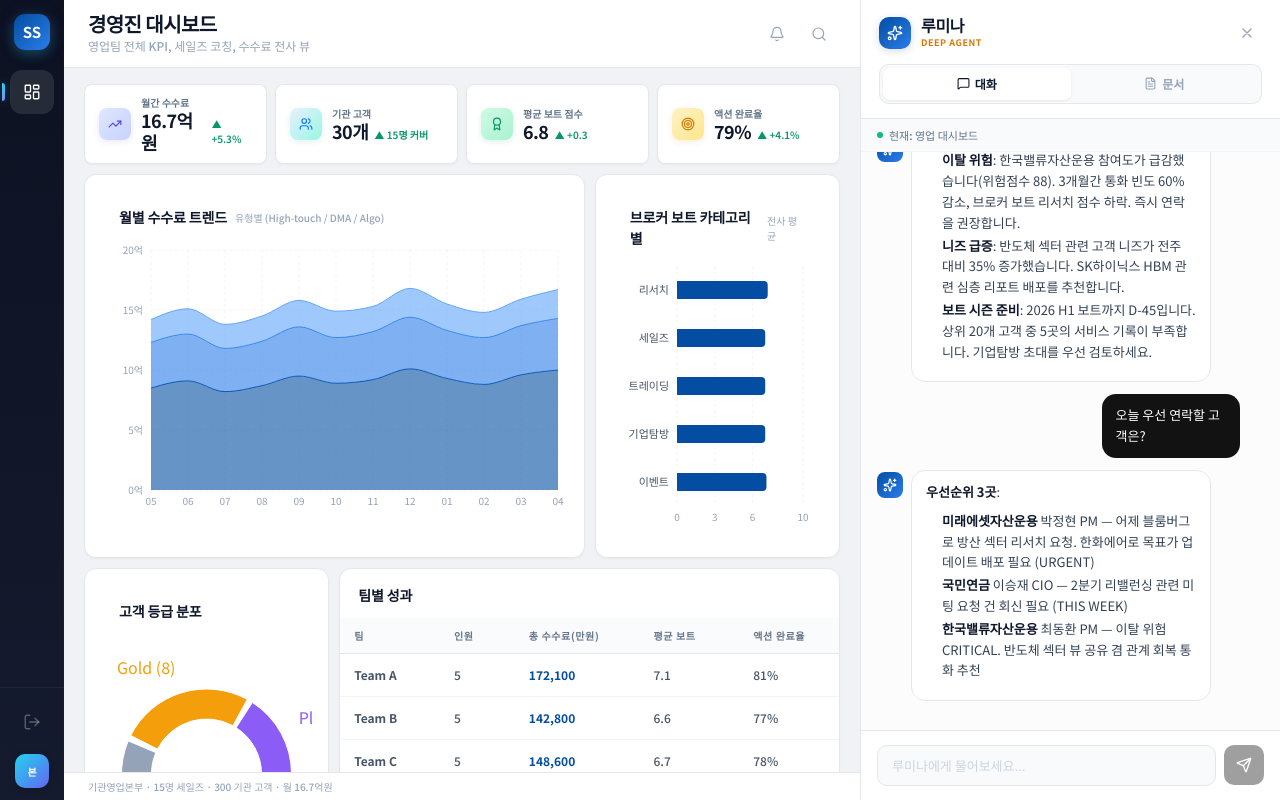
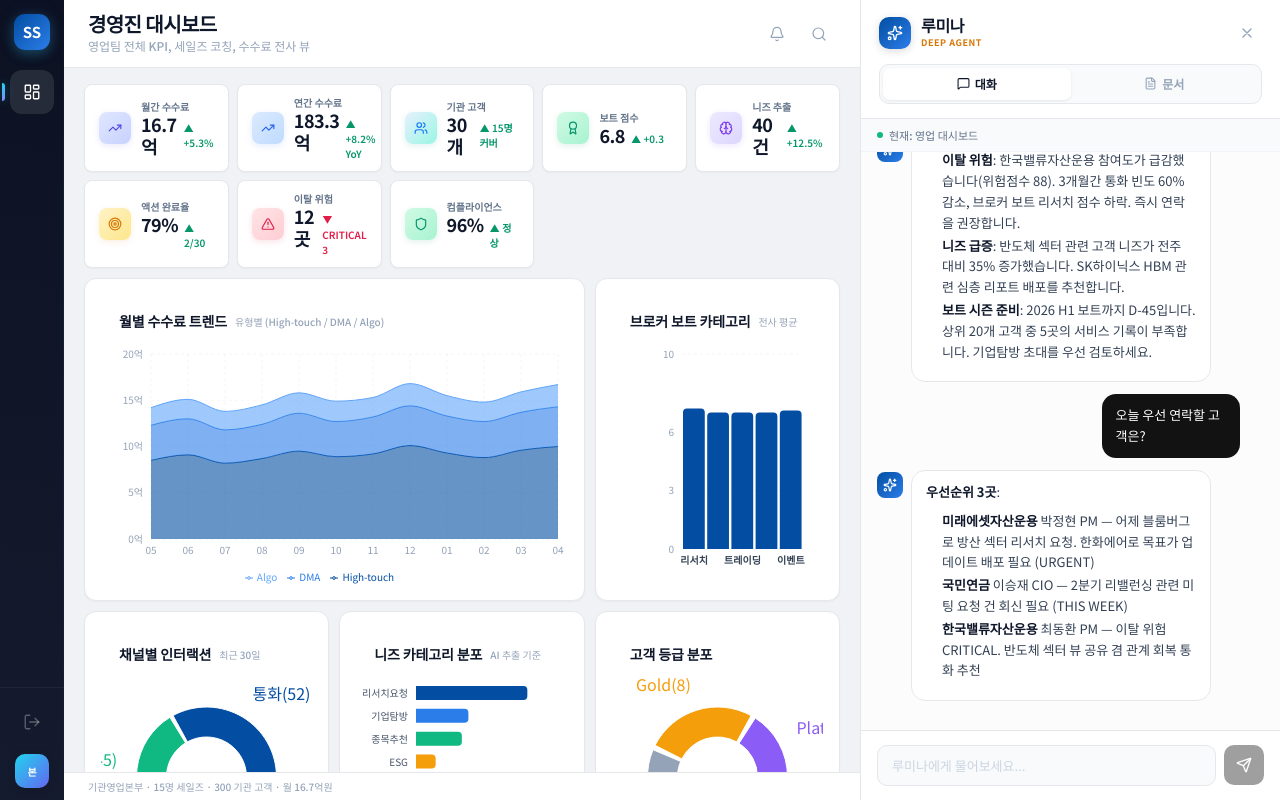
Before and after one commit to sjhwang-dotcom/samsung-securities-crm, a React (Vite) app: page /exec in a window 1280 px wide. Built offline with nearby package versions, Linux system fonts and the light colour scheme.

Commit message:
Executive dashboard: 8 KPIs, channel/needs/tier charts, risk table, competitor intel, deal pipeline
Co-Authored-By: Claude Opus 4.6 (1M context) <noreply@anthropic.com>

```diff
--- a/src/pages/ExecDashboard.tsx
+++ b/src/pages/ExecDashboard.tsx
@@ -1,12 +1,12 @@
-import { BarChart, Bar, XAxis, YAxis, CartesianGrid, Tooltip, ResponsiveContainer, AreaChart, Area, PieChart, Pie, Cell } from 'recharts'
-import { TrendingUp, Users, Award, Target } from 'lucide-react'
-import { salespeople, institutions, commissions, brokerVoteCategoryAvg, tierDistribution } from '../data/mockData'
-import { KpiCard, Card, CardHeader, DataTable } from '../components/ui'
+import { BarChart, Bar, XAxis, YAxis, CartesianGrid, Tooltip, ResponsiveContainer, AreaChart, Area, PieChart, Pie, Cell, Legend } from 'recharts'
+import { TrendingUp, Users, Award, Target, AlertTriangle, Brain, Shield } from 'lucide-react'
+import { salespeople, institutions, commissions, brokerVoteCategoryAvg, tierDistribution, atRiskClients, clientNeeds, actionItems, interactions, deals, competitorMentions } from '../data/mockData'
+import { KpiCard, Card, CardHeader, StatusBadge, DataTable } from '../components/ui'
 import type { Column } from '../components/ui'
 
 const tooltipStyle = { borderRadius: 10, fontSize: 11, border: '1px solid rgba(0,0,0,0.06)', boxShadow: '0 8px 24px -4px rgba(0,0,0,0.12)' }
 
-// Commission trend data
+// Commission trend
 const commissionTrend = commissions.map(c => ({
   month: c.month.slice(5),
   total: c.total,
@@ -15,115 +15,202 @@ const commissionTrend = commissions.map(c => ({
   algo: c.byType.algo,
 }))
 
-// Salesperson performance sorted by commission
+// Salesperson ranking
 const salesRanking = [...salespeople].sort((a, b) => b.monthlyCommission - a.monthlyCommission)
 
 // Team performance
 const teamPerf = (() => {
-  const teams: Record<string, { members: number; commission: number; avgVote: number; avgCompletion: number }> = {}
+  const teams: Record<string, { members: number; commission: number; avgVote: number; avgCompletion: number; needs: number; clients: number }> = {}
   salespeople.forEach(s => {
-    if (!teams[s.team]) teams[s.team] = { members: 0, commission: 0, avgVote: 0, avgCompletion: 0 }
+    if (!teams[s.team]) teams[s.team] = { members: 0, commission: 0, avgVote: 0, avgCompletion: 0, needs: 0, clients: 0 }
     teams[s.team].members++
     teams[s.team].commission += s.monthlyCommission
     teams[s.team].avgVote += s.avgBrokerVoteScore
     teams[s.team].avgCompletion += s.actionCompletionRate
+    teams[s.team].needs += s.needsExtracted
+    teams[s.team].clients += s.clientCount
   })
   return Object.entries(teams).map(([name, d]) => ({
-    name,
-    members: d.members,
-    commission: d.commission,
+    name, members: d.members, commission: d.commission, clients: d.clients, needs: d.needs,
     avgVote: +(d.avgVote / d.members).toFixed(1),
     avgCompletion: +(d.avgCompletion / d.members).toFixed(0),
   }))
 })()
 
+// Channel distribution (interactions by type)
+const channelDist = (() => {
+  const map: Record<string, number> = {}
+  interactions.forEach(i => { map[i.type] = (map[i.type] || 0) + 1 })
+  const colors: Record<string, string> = { '통화': '#034EA2', '미팅': '#10B981', '블룸버그': '#F59E0B', '이메일': '#8B5CF6', '기업탐방': '#F43F5E', '리서치배포': '#06B6D4' }
+  return Object.entries(map).sort((a, b) => b[1] - a[1]).map(([name, value]) => ({ name, value, color: colors[name] || '#94A3B8' }))
+})()
+
+// Needs by category
+const needsByCat = (() => {
+  const map: Record<string, number> = {}
+  clientNeeds.forEach(n => { map[n.category] = (map[n.category] || 0) + 1 })
+  const colors = ['#034EA2', '#2B7DE9', '#10B981', '#F59E0B', '#F43F5E', '#8B5CF6', '#06B6D4']
+  return Object.entries(map).sort((a, b) => b[1] - a[1]).map(([name, value], i) => ({ name, value, color: colors[i % colors.length] }))
+})()
+
+// Competitor threat summary
+const competitorSummary = (() => {
+  const map: Record<string, { total: number; high: number }> = {}
+  competitorMentions.forEach(m => {
+    if (!map[m.competitorName]) map[m.competitorName] = { total: 0, high: 0 }
+    map[m.competitorName].total++
+    if (m.threatLevel === 'High') map[m.competitorName].high++
+  })
+  return Object.entries(map).sort((a, b) => b[1].total - a[1].total).map(([name, d]) => ({ name, ...d }))
+})()
+
 const salesColumns: Column[] = [
-  { key: 'name', label: '이름', width: '15%', render: (r: any) => <span style={{ fontWeight: 600 }}>{r.name}</span> },
-  { key: 'team', label: '팀', width: '10%' },
-  { key: 'clientCount', label: '담당 고객', width: '10%' },
-  { key: 'monthlyCommission', label: '월 수수료(만원)', width: '15%', render: (r: any) => (
+  { key: 'name', label: '이름', width: '12%', render: (r: any) => <span style={{ fontWeight: 600 }}>{r.name}</span> },
+  { key: 'team', label: '팀', width: '8%' },
+  { key: 'clientCount', label: '고객', width: '7%' },
+  { key: 'monthlyCommission', label: '수수료(만원)', width: '12%', render: (r: any) => (
     <span style={{ fontWeight: 700, color: '#034EA2' }}>{r.monthlyCommission.toLocaleString()}</span>
   )},
-  { key: 'needsExtracted', label: 'AI 니즈 추출', width: '12%' },
-  { key: 'actionCompletionRate', label: '액션 완료율', width: '12%', render: (r: any) => (
+  { key: 'needsExtracted', label: '니즈추출', width: '8%' },
+  { key: 'actionCompletionRate', label: '액션완료', width: '12%', render: (r: any) => (
     <div style={{ display: 'flex', alignItems: 'center', gap: 6 }}>
-      <div style={{ width: 60, height: 6, background: '#F1F5F9', borderRadius: 3 }}>
+      <div style={{ width: 50, height: 5, background: '#F1F5F9', borderRadius: 3 }}>
         <div style={{ width: `${r.actionCompletionRate}%`, height: '100%', background: r.actionCompletionRate >= 80 ? '#10B981' : r.actionCompletionRate >= 60 ? '#F59E0B' : '#F43F5E', borderRadius: 3 }} />
       </div>
-      <span style={{ fontSize: 11, fontWeight: 600 }}>{r.actionCompletionRate}%</span>
+      <span style={{ fontSize: 10, fontWeight: 600 }}>{r.actionCompletionRate}%</span>
     </div>
   )},
-  { key: 'avgBrokerVoteScore', label: '평균 보트 점수', width: '12%', render: (r: any) => (
+  { key: 'avgBrokerVoteScore', label: '보트', width: '7%', render: (r: any) => (
     <span style={{ fontWeight: 600, color: r.avgBrokerVoteScore >= 7.5 ? '#10B981' : r.avgBrokerVoteScore >= 6.5 ? '#F59E0B' : '#F43F5E' }}>{r.avgBrokerVoteScore}</span>
   )},
 ]
 
 const teamColumns: Column[] = [
-  { key: 'name', label: '팀', width: '20%', render: (r: any) => <span style={{ fontWeight: 700 }}>{r.name}</span> },
-  { key: 'members', label: '인원', width: '15%' },
-  { key: 'commission', label: '총 수수료(만원)', width: '25%', render: (r: any) => (
+  { key: 'name', label: '팀', width: '12%', render: (r: any) => <span style={{ fontWeight: 700 }}>{r.name}</span> },
+  { key: 'members', label: '인원', width: '8%' },
+  { key: 'clients', label: '고객수', width: '10%' },
+  { key: 'commission', label: '수수료(만원)', width: '15%', render: (r: any) => (
     <span style={{ fontWeight: 700, color: '#034EA2' }}>{r.commission.toLocaleString()}</span>
   )},
-  { key: 'avgVote', label: '평균 보트', width: '20%' },
-  { key: 'avgCompletion', label: '액션 완료율', width: '20%', render: (r: any) => `${r.avgCompletion}%` },
+  { key: 'needs', label: '니즈추출', width: '10%' },
+  { key: 'avgVote', label: '보트', width: '10%' },
+  { key: 'avgCompletion', label: '완료율', width: '10%', render: (r: any) => `${r.avgCompletion}%` },
+]
+
+const riskColumns: Column[] = [
+  { key: 'name', label: '기관명', render: (r: any) => <span style={{ fontWeight: 600 }}>{r.name}</span> },
+  { key: 'severity', label: '등급', width: '80px', render: (r: any) => <StatusBadge status={r.severity} /> },
+  { key: 'riskScore', label: '점수', width: '60px', render: (r: any) => (
+    <span style={{ fontWeight: 700, color: r.riskScore >= 85 ? '#E11D48' : '#F59E0B' }}>{r.riskScore}</span>
+  )},
+  { key: 'recommendation', label: '추천 개입', render: (r: any) => <span style={{ fontSize: 11, color: '#475569' }}>{r.recommendation}</span> },
+]
+
+const dealColumns: Column[] = [
+  { key: 'company', label: '기업', render: (r: any) => <span style={{ fontWeight: 600 }}>{r.company}</span> },
+  { key: 'dealType', label: '유형', width: '80px', render: (r: any) => <StatusBadge variant={r.dealType === 'IPO' ? 'blue' : r.dealType === '블록딜' ? 'purple' : 'emerald'}>{r.dealType}</StatusBadge> },
+  { key: 'dealSize', label: '규모', width: '80px' },
+  { key: 'role', label: '역할', width: '80px' },
+  { key: 'commission', label: '수수료(억)', width: '80px', render: (r: any) => <span style={{ fontWeight: 700, color: '#034EA2' }}>{r.commission}</span> },
+  { key: 'status', label: '상태', width: '70px', render: (r: any) => <StatusBadge variant={r.status === '완료' ? 'emerald' : 'amber'}>{r.status}</StatusBadge> },
 ]
 
 export default function ExecDashboard() {
   const totalCommission = commissions[commissions.length - 1]?.total || 16.7
+  const yearCommission = commissions.reduce((s, c) => s + c.total, 0).toFixed(1)
   const totalClients = institutions.length
   const avgVote = +(salespeople.reduce((s, sp) => s + sp.avgBrokerVoteScore, 0) / salespeople.length).toFixed(1)
   const avgCompletion = +(salespeople.reduce((s, sp) => s + sp.actionCompletionRate, 0) / salespeople.length).toFixed(0)
+  const totalNeeds = clientNeeds.length
+  const totalActions = actionItems.length
+  const completedActions = actionItems.filter(a => a.status === 'Completed').length
+  const criticalClients = atRiskClients.filter(c => c.severity === 'CRITICAL').length
 
   return (
     <div className="dashboard-grid">
+      {/* KPI Row — 8 metrics */}
       <div className="kpi-row">
-        <KpiCard label="월간 수수료" value={`${totalCommission}억원`} trend="+5.3%" trendDirection="up" trendPositive={true} icon={TrendingUp} color="indigo" />
-        <KpiCard label="기관 고객" value={`${totalClients}개`} trend="15명 커버" trendDirection="up" trendPositive={true} icon={Users} color="teal" />
-        <KpiCard label="평균 보트 점수" value={`${avgVote}`} trend="+0.3" trendDirection="up" trendPositive={true} icon={Award} color="emerald" />
-        <KpiCard label="액션 완료율" value={`${avgCompletion}%`} trend="+4.1%" trendDirection="up" trendPositive={true} icon={Target} color="amber" />
+        <KpiCard label="월간 수수료" value={`${totalCommission}억`} trend="+5.3%" trendDirection="up" trendPositive icon={TrendingUp} color="indigo" />
+        <KpiCard label="연간 수수료" value={`${yearCommission}억`} trend="+8.2% YoY" trendDirection="up" trendPositive icon={TrendingUp} color="blue" />
+        <KpiCard label="기관 고객" value={`${totalClients}개`} trend="15명 커버" trendDirection="up" trendPositive icon={Users} color="teal" />
+        <KpiCard label="보트 점수" value={`${avgVote}`} trend="+0.3" trendDirection="up" trendPositive icon={Award} color="emerald" />
+        <KpiCard label="니즈 추출" value={`${totalNeeds}건`} trend="+12.5%" trendDirection="up" trendPositive icon={Brain} color="purple" />
+        <KpiCard label="액션 완료율" value={`${avgCompletion}%`} trend={`${completedActions}/${totalActions}`} trendDirection="up" trendPositive icon={Target} color="amber" />
+        <KpiCard label="이탈 위험" value={`${atRiskClients.length}곳`} trend={`CRITICAL ${criticalClients}`} trendDirection="down" trendPositive={false} icon={AlertTriangle} color="rose" />
+        <KpiCard label="컴플라이언스" value="96%" trend="정상" trendDirection="up" trendPositive icon={Shield} color="emerald" />
       </div>
 
-      {/* Commission Trend */}
+      {/* Row 2: Commission Trend + Vote Category */}
       <Card style={{ gridColumn: 'span 2' }}>
         <CardHeader title="월별 수수료 트렌드" subtitle="유형별 (High-touch / DMA / Algo)" />
-        <div style={{ height: 280 }}>
+        <div style={{ height: 240 }}>
           <ResponsiveContainer>
             <AreaChart data={commissionTrend} margin={{ top: 10, right: 10, left: -10, bottom: 0 }}>
               <CartesianGrid strokeDasharray="3 3" stroke="rgba(0,0,0,0.04)" />
               <XAxis dataKey="month" tick={{ fontSize: 10, fill: '#94A3B8' }} axisLine={false} tickLine={false} />
-              <YAxis tick={{ fontSize: 10, fill: '#94A3B8' }} axisLine={false} tickLine={false} tickFormatter={v => `${v}억`} />
-              <Tooltip contentStyle={tooltipStyle} formatter={(v: any) => [`${v}억원`]} />
+              <YAxis tick={{ fontSize: 10, fill: '#94A3B8' }} axisLine={false} tickLine={false} tickFormatter={(v: any) => `${v}억`} />
+              <Tooltip contentStyle={tooltipStyle} formatter={(v: any) => [`${Number(v).toFixed(1)}억원`]} />
               <Area type="monotone" dataKey="highTouch" stackId="1" stroke="#034EA2" fill="#034EA2" fillOpacity={0.6} name="High-touch" />
               <Area type="monotone" dataKey="dma" stackId="1" stroke="#2B7DE9" fill="#2B7DE9" fillOpacity={0.6} name="DMA" />
               <Area type="monotone" dataKey="algo" stackId="1" stroke="#60A5FA" fill="#60A5FA" fillOpacity={0.6} name="Algo" />
+              <Legend iconSize={8} wrapperStyle={{ fontSize: 10 }} />
             </AreaChart>
           </ResponsiveContainer>
         </div>
       </Card>
 
-      {/* Broker Vote by Category */}
       <Card>
-        <CardHeader title="브로커 보트 카테고리별" subtitle="전사 평균" />
-        <div style={{ height: 280 }}>
+        <CardHeader title="브로커 보트 카테고리" subtitle="전사 평균" />
+        <div style={{ height: 240 }}>
           <ResponsiveContainer>
-            <BarChart data={brokerVoteCategoryAvg} layout="vertical" margin={{ top: 5, right: 20, left: 10, bottom: 5 }}>
-              <CartesianGrid strokeDasharray="3 3" stroke="rgba(0,0,0,0.04)" horizontal={false} />
-              <XAxis type="number" domain={[0, 10]} tick={{ fontSize: 10, fill: '#94A3B8' }} axisLine={false} tickLine={false} />
-              <YAxis type="category" dataKey="category" tick={{ fontSize: 11, fill: '#475569' }} axisLine={false} tickLine={false} width={55} />
+            <BarChart data={brokerVoteCategoryAvg} margin={{ top: 10, right: 20, left: 10, bottom: 5 }}>
+              <CartesianGrid strokeDasharray="3 3" stroke="rgba(0,0,0,0.04)" vertical={false} />
+              <XAxis dataKey="category" tick={{ fontSize: 10, fill: '#334155', fontWeight: 600 }} axisLine={false} tickLine={false} />
+              <YAxis domain={[0, 10]} tick={{ fontSize: 10, fill: '#94A3B8' }} axisLine={false} tickLine={false} />
               <Tooltip contentStyle={tooltipStyle} />
-              <Bar dataKey="score" fill="#034EA2" radius={[0, 4, 4, 0]} barSize={18} name="점수" />
+              <Bar dataKey="score" fill="#034EA2" radius={[4, 4, 0, 0]} barSize={28} name="점수" />
             </BarChart>
           </ResponsiveContainer>
         </div>
       </Card>
 
-      {/* Tier Distribution */}
+      {/* Row 3: Channel Distribution + Needs Category + Tier */}
+      <Card>
+        <CardHeader title="채널별 인터랙션" subtitle="최근 30일" />
+        <div style={{ height: 200 }}>
+          <ResponsiveContainer>
+            <PieChart>
+              <Pie data={channelDist} cx="50%" cy="50%" innerRadius={40} outerRadius={70} paddingAngle={3} dataKey="value" label={({ name, value }: any) => `${name}(${value})`} labelLine={false}>
+                {channelDist.map((e, i) => <Cell key={i} fill={e.color} />)}
+              </Pie>
+              <Tooltip contentStyle={tooltipStyle} />
+            </PieChart>
+          </ResponsiveContainer>
+        </div>
+      </Card>
+
+      <Card>
+        <CardHeader title="니즈 카테고리 분포" subtitle="AI 추출 기준" />
+        <div style={{ height: 200 }}>
+          <ResponsiveContainer>
+            <BarChart data={needsByCat} layout="vertical" margin={{ top: 5, right: 20, left: 5, bottom: 5 }}>
+              <XAxis type="number" tick={{ fontSize: 10, fill: '#94A3B8' }} axisLine={false} tickLine={false} />
+              <YAxis type="category" dataKey="name" tick={{ fontSize: 10, fill: '#475569' }} axisLine={false} tickLine={false} width={55} />
+              <Tooltip contentStyle={tooltipStyle} />
+              <Bar dataKey="value" radius={[0, 4, 4, 0]} barSize={14}>
+                {needsByCat.map((e, i) => <Cell key={i} fill={e.color} />)}
+              </Bar>
+            </BarChart>
+          </ResponsiveContainer>
+        </div>
+      </Card>
+
       <Card>
         <CardHeader title="고객 등급 분포" />
-        <div style={{ height: 280 }}>
+        <div style={{ height: 200 }}>
           <ResponsiveContainer>
             <PieChart>
-              <Pie data={tierDistribution} cx="50%" cy="50%" innerRadius={55} outerRadius={85} paddingAngle={4} dataKey="value" label={({ name, value }) => `${name} (${value})`} labelLine={false}>
+              <Pie data={tierDistribution} cx="50%" cy="50%" innerRadius={40} outerRadius={70} paddingAngle={4} dataKey="value" label={({ name, value }: any) => `${name}(${value})`} labelLine={false}>
                 {tierDistribution.map((e, i) => <Cell key={i} fill={e.color} />)}
               </Pie>
               <Tooltip contentStyle={tooltipStyle} />
@@ -132,16 +219,41 @@ export default function ExecDashboard() {
         </div>
       </Card>
 
-      {/* Team Performance */}
+      {/* Row 4: At-Risk + Competitor Intelligence */}
       <Card noPadding style={{ gridColumn: 'span 2' }}>
-        <CardHeader title="팀별 성과" />
+        <CardHeader title="이탈 위험 고객" subtitle={`${atRiskClients.length}곳 모니터링`} />
+        <DataTable columns={riskColumns} data={atRiskClients.slice(0, 5)} compact hoverable />
+      </Card>
+
+      <Card>
+        <CardHeader title="경쟁사 위협 분석" subtitle="최근 인터랙션 기반" />
+        <div style={{ padding: '0 16px 16px', display: 'flex', flexDirection: 'column', gap: 8 }}>
+          {competitorSummary.map((c, i) => (
+            <div key={i} style={{ display: 'flex', alignItems: 'center', gap: 10, padding: '8px 10px', background: '#FAFBFC', borderRadius: 8 }}>
+              <span style={{ fontSize: 12, fontWeight: 600, flex: 1, color: '#0F172A' }}>{c.name}</span>
+              <span style={{ fontSize: 11, color: '#64748B' }}>{c.total}건</span>
+              {c.high > 0 && <StatusBadge variant="rose" size="sm">{c.high} High</StatusBadge>}
+            </div>
+          ))}
+        </div>
+      </Card>
+
+      {/* Row 5: Team Performance */}
+      <Card noPadding style={{ gridColumn: 'span 3' }}>
+        <CardHeader title="팀별 성과 비교" />
         <DataTable columns={teamColumns} data={teamPerf} hoverable />
       </Card>
 
-      {/* Salesperson Ranking */}
+      {/* Row 6: Deal Pipeline */}
       <Card noPadding style={{ gridColumn: 'span 3' }}>
-        <CardHeader title="세일즈 개인별 성과" subtitle="월 수수료 기준 정렬" />
-        <DataTable columns={salesColumns} data={salesRanking} hoverable />
+        <CardHeader title="딜 파이프라인" subtitle={`${deals.length}건 — IPO, 블록딜, 세컨더리`} />
+        <DataTable columns={dealColumns} data={deals} compact hoverable />
+      </Card>
+
+      {/* Row 7: Salesperson Ranking */}
+      <Card noPadding style={{ gridColumn: 'span 3' }}>
+        <CardHeader title="세일즈 개인별 성과" subtitle="월 수수료 기준" />
+        <DataTable columns={salesColumns} data={salesRanking} compact hoverable />
       </Card>
     </div>
   )
```
